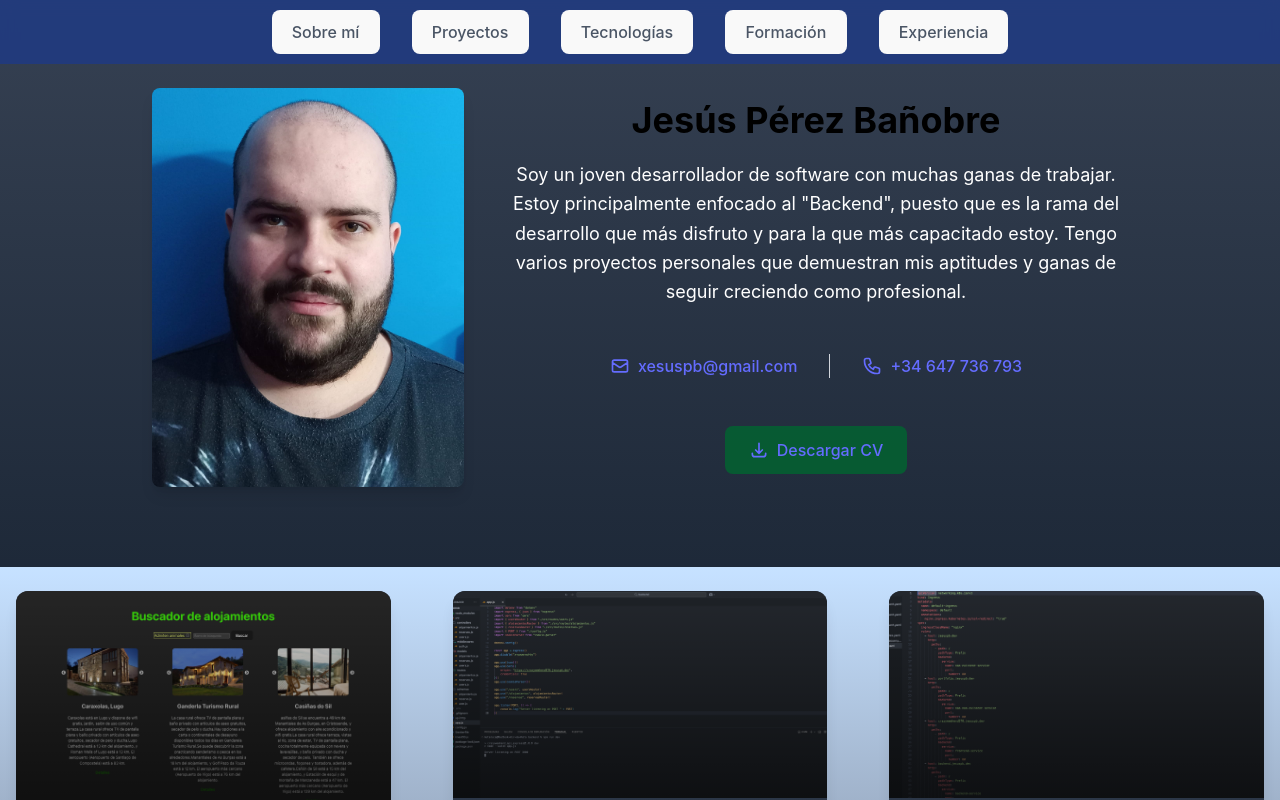
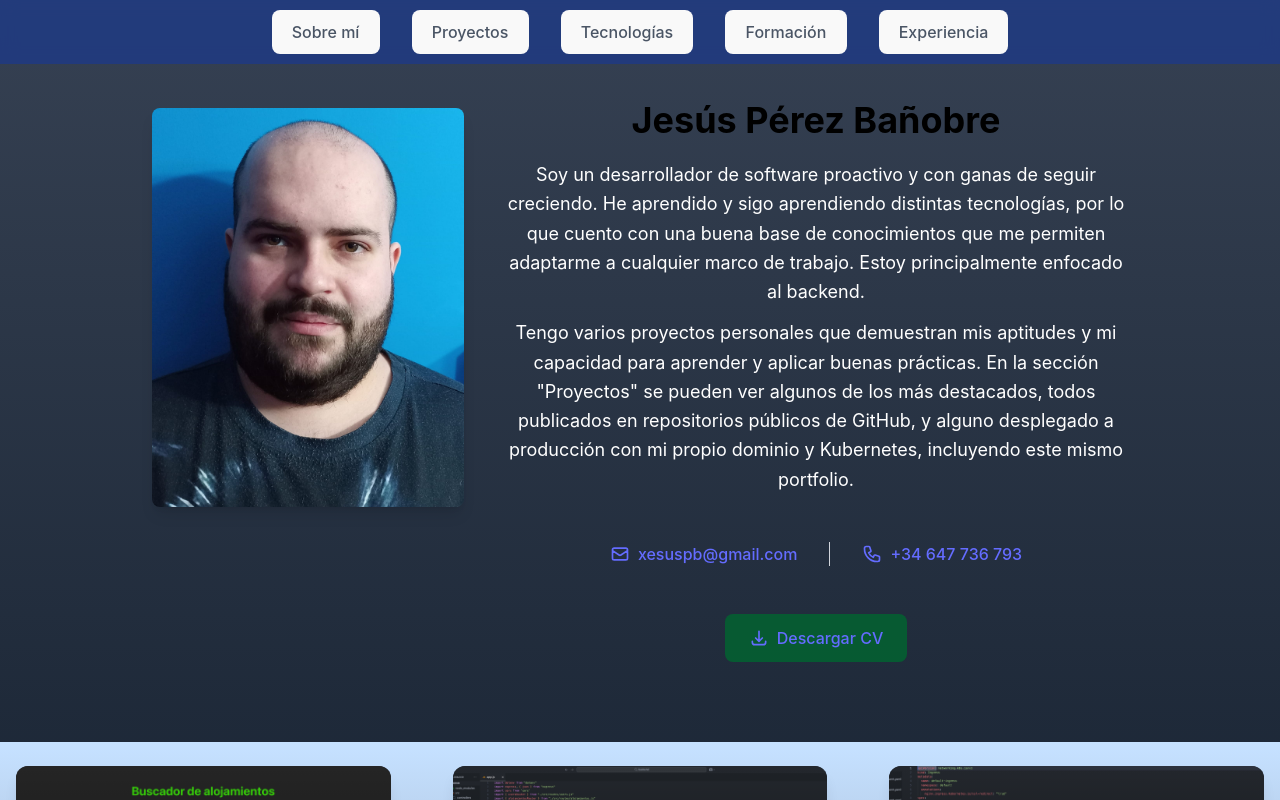
Before and after one commit to KetaLoca/Portfolio-jesuspb, a React (Vite) app: page / in a window 1280 px wide. Shown: the top 800 px of the page. Built offline with nearby package versions, Linux system fonts and the light colour scheme.

Commit message:
Redactando texto About.jsx y actualizando CV

```diff
--- a/src/components/About.jsx
+++ b/src/components/About.jsx
@@ -8,7 +8,7 @@ const About = () => {
     >
       <div className="max-w-5xl mx-auto w-full px-4 sm:px-6 flex flex-col lg:flex-row items-center lg:items-start">
         {/* Imagen en el lado izquierdo */}
-        <div className="hidden lg:block lg:w-1/3 mr-10 mt-2">
+        <div className="hidden lg:block lg:w-1/3 mr-10 mt-7">
           <img
             src="/Foto.jpg"
             alt="Jesús Pérez Bañobre"
@@ -24,10 +24,17 @@ const About = () => {
               Jesús Pérez Bañobre
             </h2>
             <p className="text-white text-base md:text-lg leading-relaxed">
-              Soy un joven desarrollador de software con muchas ganas de trabajar.
-              Estoy principalmente enfocado al "Backend", puesto que es la rama del desarrollo
-              que más disfruto y para la que más capacitado estoy. Tengo varios proyectos personales
-              que demuestran mis aptitudes y ganas de seguir creciendo como profesional.
+              Soy un desarrollador de software proactivo y con ganas de seguir creciendo.
+              He aprendido y sigo aprendiendo distintas tecnologías, por lo que cuento con una
+              buena base de conocimientos que me permiten adaptarme a cualquier marco de trabajo.
+              Estoy principalmente enfocado al backend.
+            </p>
+            <p className="text-white text-base md:text-lg leading-relaxed mt-3">
+              Tengo varios proyectos personales
+              que demuestran mis aptitudes y mi capacidad para aprender y aplicar buenas prácticas.
+              En la sección "Proyectos" se pueden ver algunos de los más destacados, todos publicados
+              en repositorios públicos de GitHub, y alguno desplegado a producción con mi propio dominio y Kubernetes, incluyendo
+              este mismo portfolio.
             </p>
           </div>
 
```
Also changed, not shown: 1 other file (tests, documents, lock files or other folders).
